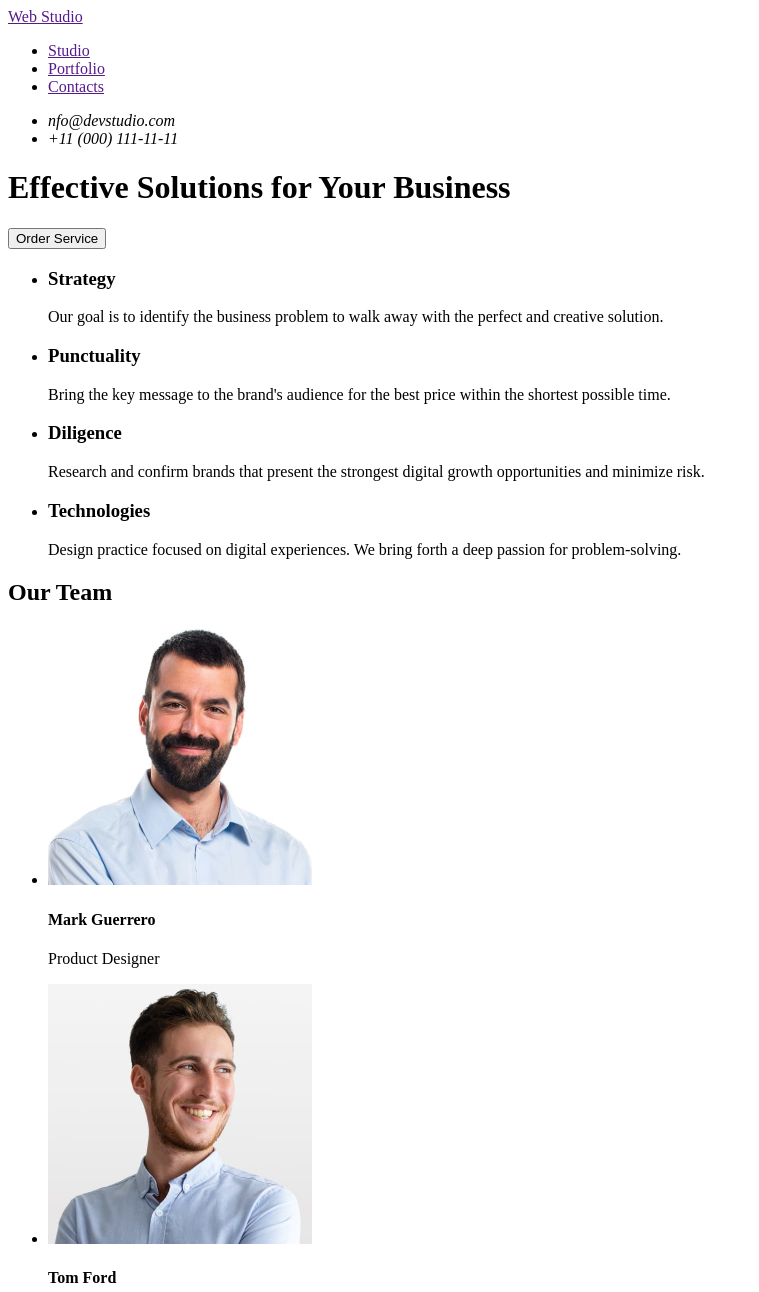
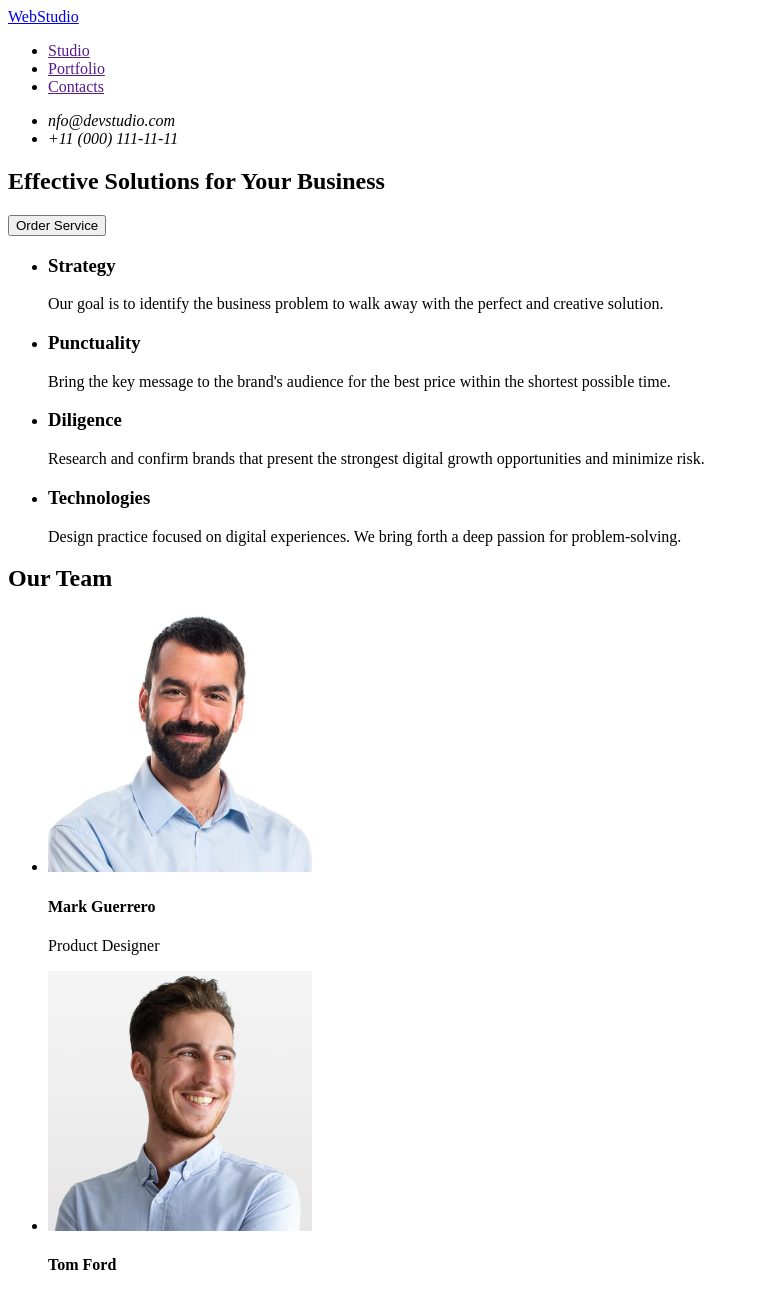
Before and after one commit to marynafeoktistova/goit-markup-hw-01, a plain HTML site: page index.html in a window 1280 px wide. Shown: the top 1292 px of the page, without its empty margins (0-759 px from the left). Drawn offline with Linux system fonts and the light colour scheme.

Commit message:
fixes errors

```diff
--- a/index.html
+++ b/index.html
@@ -7,8 +7,8 @@
   </head>
   <body>
     <header>
-      <a href="">Web Studio</a>
       <nav>
+        <a href="./index.html">WebStudio</a>
         <ul>
           <li>
             <a href="">Studio</a>
@@ -26,8 +26,10 @@
     </header>
 
     <main>
+      <section>
       <h1>Effective Solutions for Your Business</h1>
       <button type="button">Order Service</button>
+      </section>
       <ul>
         <li>
           <h3>Strategy</h3>
@@ -58,6 +60,8 @@
           </p>
         </li>
       </ul>
+      </section>
+      <section>
       <h2>Our Team</h2>
       <ul>
         <li>
@@ -89,10 +93,11 @@
           <p>UI Designer</p>
         </li>
       </ul>
+      </section>
     </main>
 
     <footer>
-      <a href="">Web Studio</a>
+      <a href="./index.html">WebStudio</a>
       <p>
         Increase the flow of customers and sales for your business with digital
         marketing & growth solutions.
```
